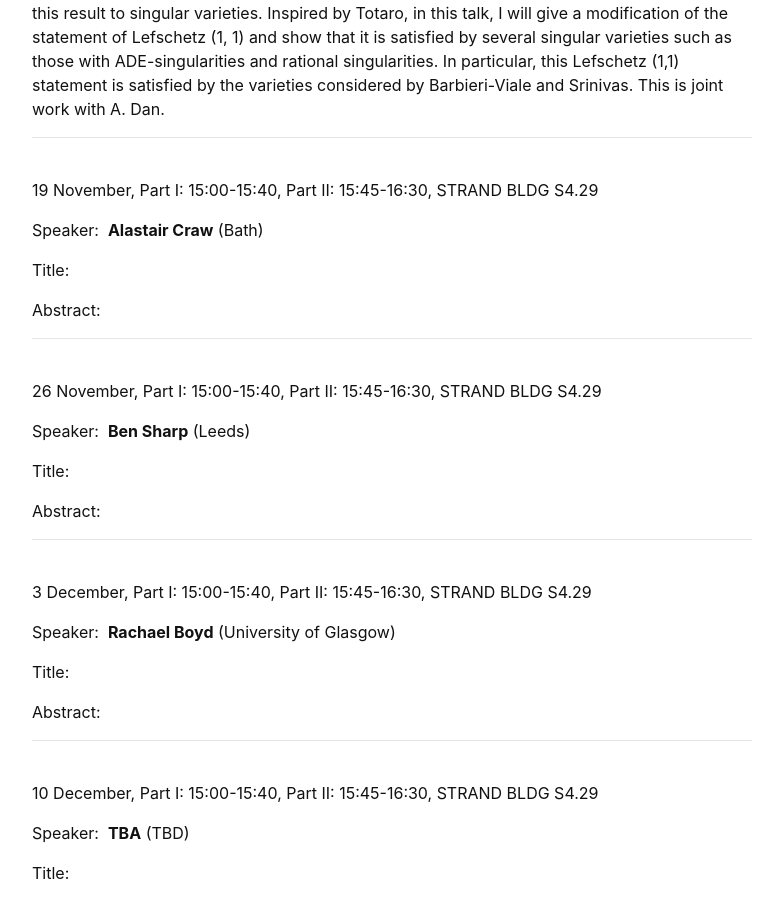
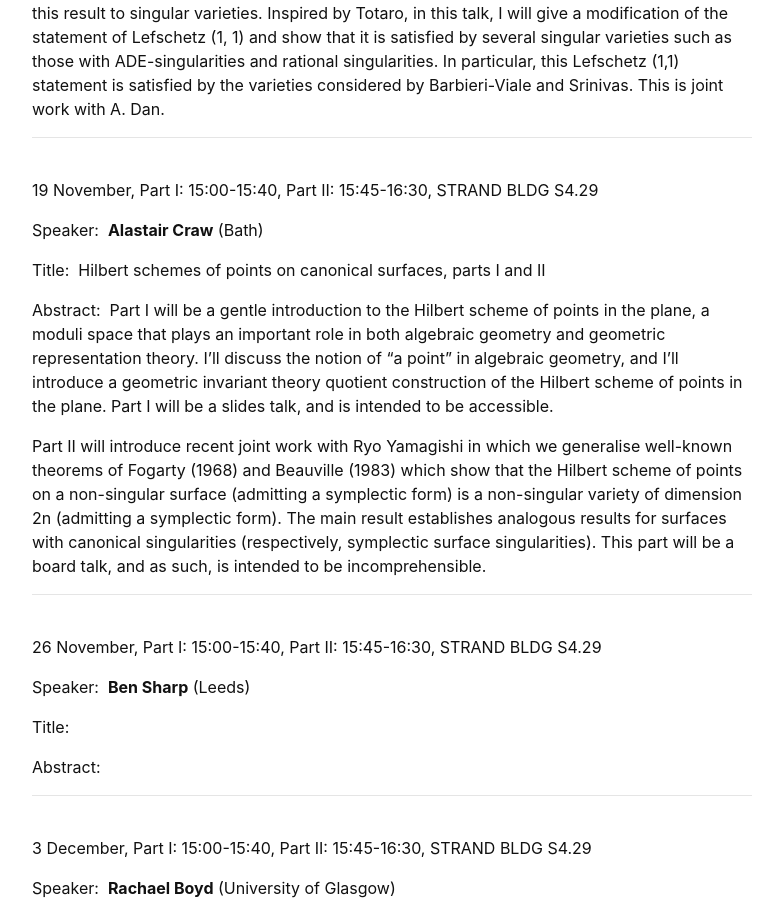
Before and after one commit to kcl-geometry-seminar/kcl-geometry-seminar.github.io, a Jekyll site: the page built from pages/index.md, in a window 1280 px wide and 900 px high, scrolled down 3015 px. Shown: the whole window, without its empty margins (248-1031 px from the left). Built offline with Jekyll 4.4.1, drawn with Linux system fonts in a browser that asks for light colours; formulas are drawn with MathJax 3; a script that is not in the unit is left out.

Commit message:
Update index.md

```diff
--- a/pages/index.md
+++ b/pages/index.md
@@ -118,9 +118,12 @@ In 1994, Barbieri-Viale and Srinivas gave a counter-example to the obvious gener
 
 Speaker:&nbsp; **Alastair Craw** (Bath)
 
-Title:&nbsp;
+Title:&nbsp; Hilbert schemes of points on canonical surfaces, parts I and II
 
-Abstract:&nbsp;
+Abstract:&nbsp; Part I will be a gentle introduction to the Hilbert scheme of points in the plane, a moduli space that plays an important role in both algebraic geometry and geometric representation theory.  I’ll discuss the notion of “a point” in algebraic geometry, and I’ll introduce a geometric invariant theory quotient construction of the Hilbert scheme of points in the plane.  Part I will be a slides talk, and is intended to be accessible.
+
+Part II will introduce recent joint work with Ryo Yamagishi in which we generalise well-known theorems of Fogarty (1968) and Beauville (1983) which show that the Hilbert scheme of points on a non-singular surface (admitting a symplectic form) is a non-singular variety of dimension 2n (admitting a symplectic form). The main result establishes analogous results for surfaces with canonical singularities (respectively, symplectic surface singularities). This part will be a board talk, and as such, is intended to be incomprehensible.
+
 
 ---------------------------------------------------------
 <br />
```
